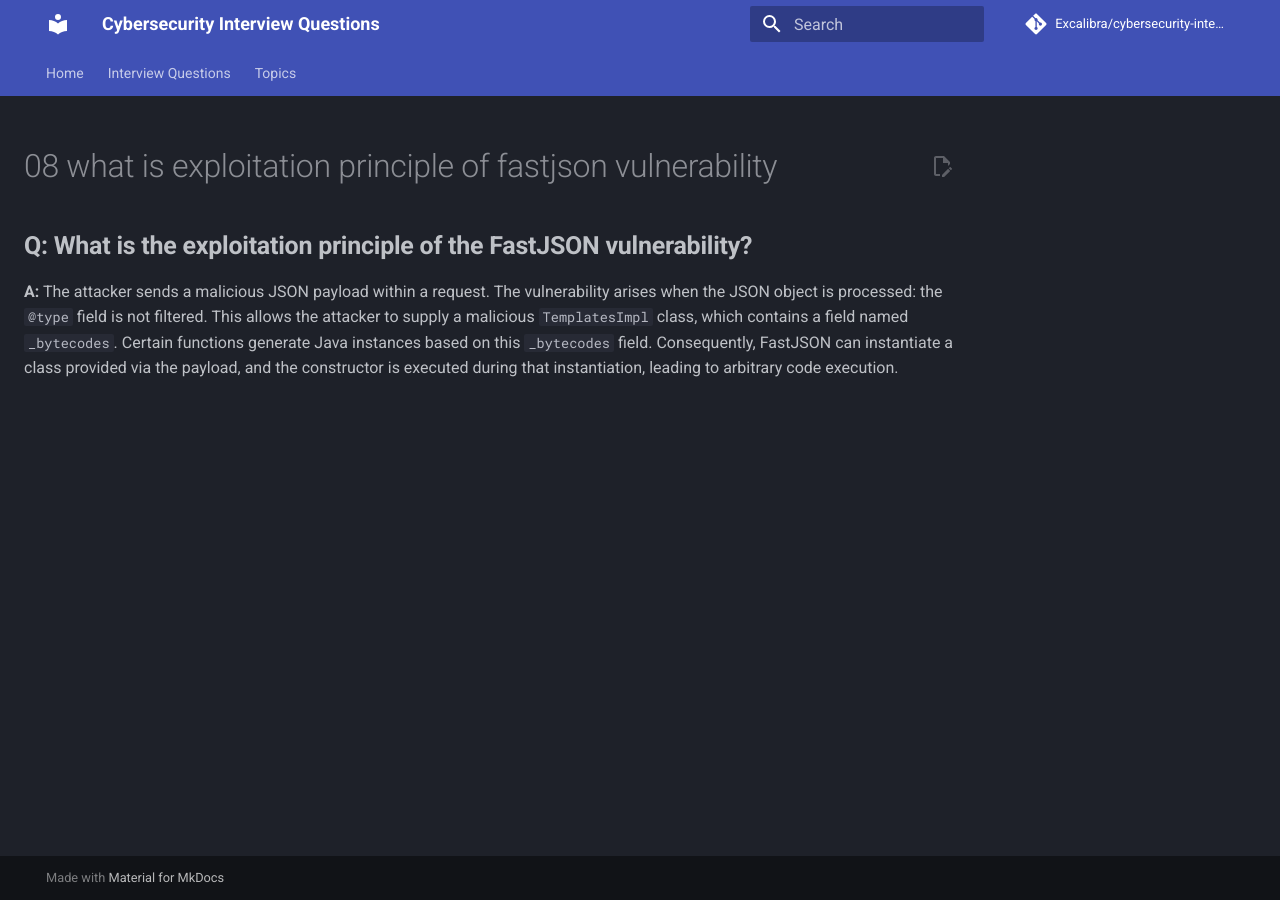
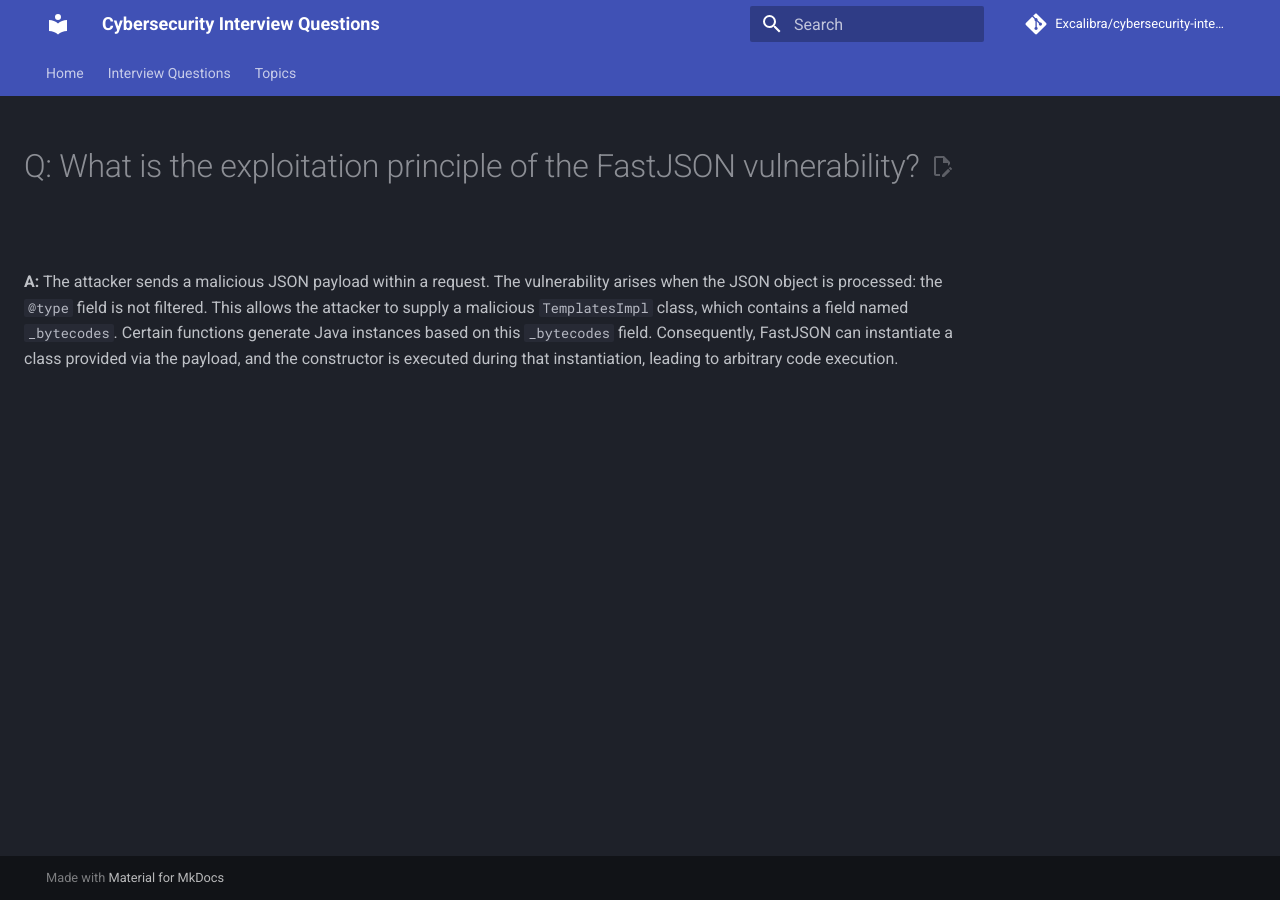
Before and after one commit to Excalibra/cybersecurity-interview-questions, an MkDocs documentation site: the page built from docs/questions/red-team-interview-experience/08-what-is-exploitation-principle-of-fastjson-vulnerability.md, in a window 1280 px wide. Built offline with MkDocs 1.6.1 and Material for MkDocs 9.7.7, drawn with Linux system fonts in a browser that asks for light colours; comment, search, counter and statistics services are not loaded.

Commit message:
Update 08-what-is-exploitation-principle-of-fastjson-vulnerability.md

```diff
--- a/docs/questions/red-team-interview-experience/08-what-is-exploitation-principle-of-fastjson-vulnerability.md
+++ b/docs/questions/red-team-interview-experience/08-what-is-exploitation-principle-of-fastjson-vulnerability.md
@@ -1,3 +1,3 @@
-## **Q: What is the exploitation principle of the FastJSON vulnerability?**
+# Q: What is the exploitation principle of the FastJSON vulnerability?
 
 **A:** The attacker sends a malicious JSON payload within a request. The vulnerability arises when the JSON object is processed: the `@type` field is not filtered. This allows the attacker to supply a malicious `TemplatesImpl` class, which contains a field named `_bytecodes`. Certain functions generate Java instances based on this `_bytecodes` field. Consequently, FastJSON can instantiate a class provided via the payload, and the constructor is executed during that instantiation, leading to arbitrary code execution.
```
